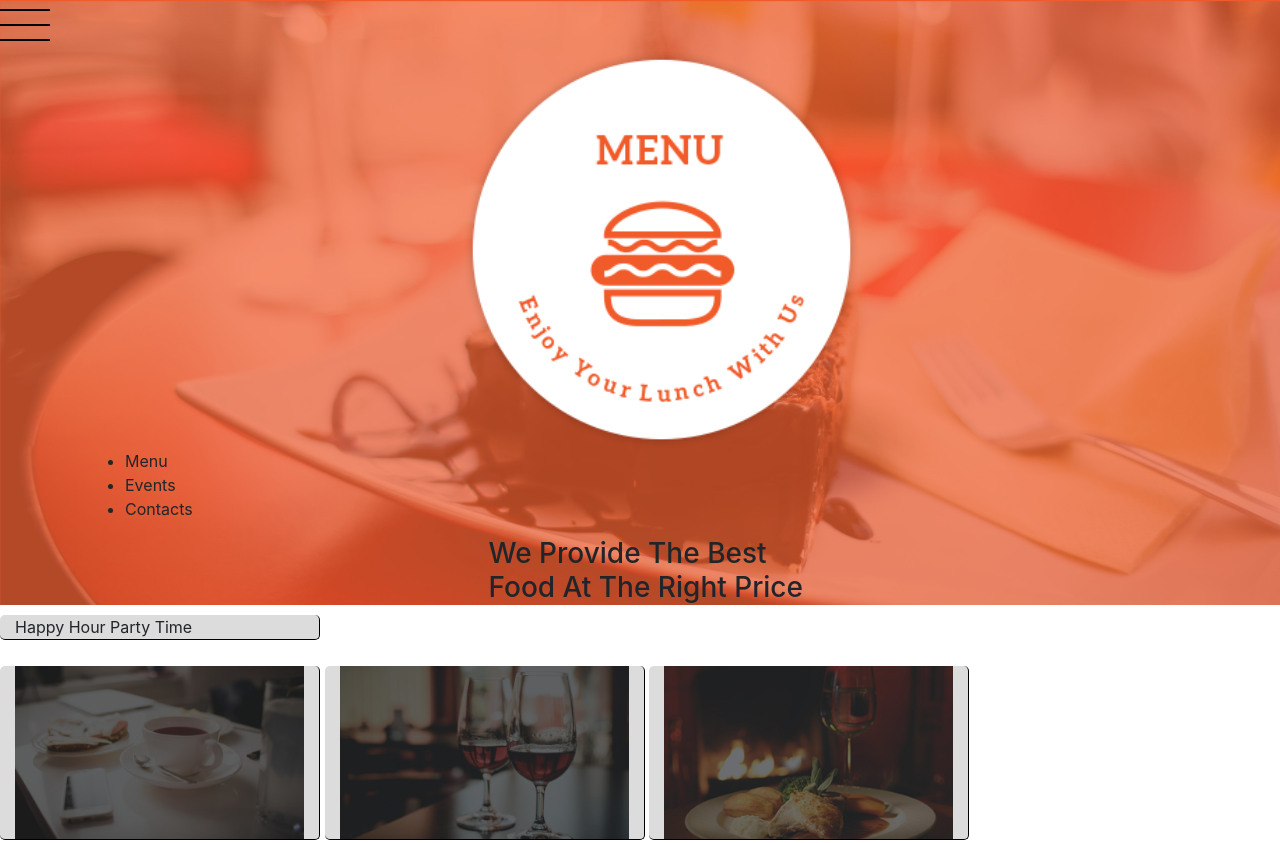
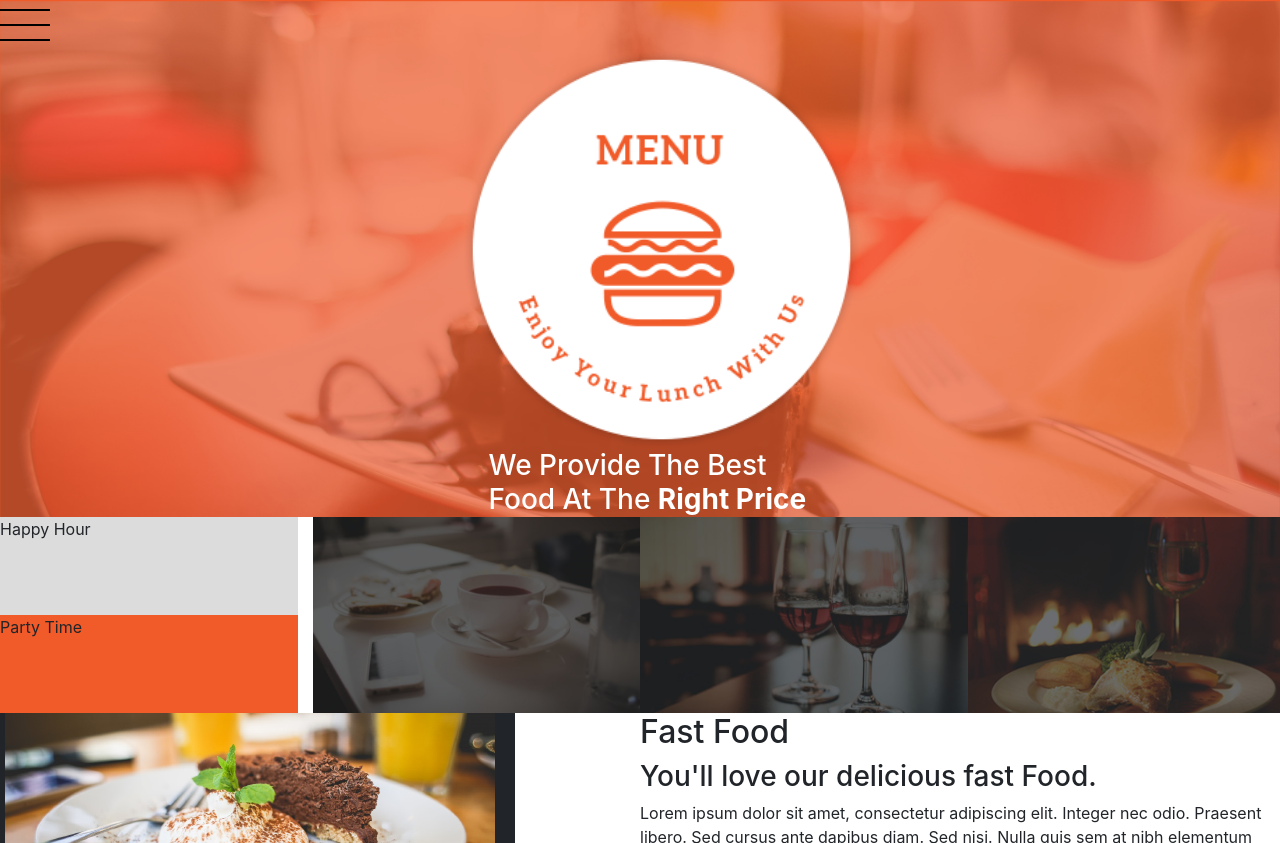
Before and after one commit to Ashleyzawadi/anitaskitchen, a plain HTML site: page index.html in a window 1280 px wide. Shown: the top 843 px of the page. Drawn offline with Linux system fonts and the light colour scheme; a web font is replaced by a local one.

Commit message:
Layout Change header and banner layout

```diff
--- a/css/styles.css
+++ b/css/styles.css
@@ -3,24 +3,50 @@
           background-repeat: repeat;
           background-size: cover;
           height: vh;
+          color: #fff;
 }
+.nav {
+  display: none;
+}
+
 .col-md-4{
      margin-left: 35%;
      margin-right: 35%;
      height: vh;
+     margin-bottom: 0;
 }
+#happyhour{
+  background-color: #dcdcdc;
+  height: 50%;
+  margin: 0;
+  padding: 0;
+  border: 0;
+}
+#partytime {
+  background-color: #F15A29;
+  height: 50%;
+  margin: 0;
+  padding: 0;
+  border: 0;
 
-.row {
-  margin: 5%
 }
-
+.row img{
+  margin: 0;
+  padding: 0;
+  border: 0;
+}
+.party p{
+  margin: 0;
+  padding: 0;
+  border: 0;
+}
 .col-md-6{
        margin: 0;
        padding: 0;
 }
 .col-md-6 img{
-  border-left: solid 20px 	#DCDCDC;
-  border-right: solid 20px 	#DCDCDC;
+  border-left: solid 20px;
+  border-right: solid 20px;
 
 }
 #drinks{
@@ -43,19 +69,13 @@
   height: vh;
 }
 
-.col-md-3 {
-         background-color: #DCDCDC;
-         margin-top: 10px;
-         border-right: solid 1px #000;
-         border-bottom: solid 1px #000;
-         border-radius: 5px;
 
 }
 .email {
-    background-image: url(../images/backgrounds/subscribe.jpg);
-    background-repeat: repeat;
-    background-size: cover;
-    height: vh;
+        background-image: url(../images/backgrounds/subscribe.jpg);
+        background-repeat: repeat;
+        background-size: cover;
+        height: vh;
 }
 .email h3 {
   color: #fff;
--- a/index.html
+++ b/index.html
@@ -13,18 +13,18 @@
 
   <body>
     <div class="header">
-    <!--landing head gallery-->
-    <!--burgericon image-->
-    <img src="images/burgericon.png" class="">
+      <a href = ><img src="images/burgericon.png"></a>
       <img src="images/logoBig.png" class="col-md-4">
       <div class="container">
         <div class="menu-hiding">
+          <nav class = "nav">
             <ul>
-          <li>Menu</li>
-          <li>Events</li>
-          <li>Contacts</li>
+              <li><a href = "#">Menu</a></li>
+              <li><a href = "#">Events</a></li>
+              <li><a href ="#">Contacts</a></li>
             </ul>
-        <h3 class="col-md-4"> We Provide The Best Food At The Right Price </h3>
+         </nav>
+          <h3 class="col-md-4"> We Provide The Best Food At The <strong>Right Price</strong> </h3>
         </div>
       </div>
     </div>
@@ -32,11 +32,15 @@
     <!--logo-->
     <div class="banner">
       <!--breakfast lunch links-->
-    <p class="col-md-3">Happy Hour Party Time</p>
+      <div class = "row">
+        <div class = "col-md-3">
+            <p id= "happyhour">Happy Hour</p>
+            <p id= "partytime">Party Time</p>
+        </div>
           <img src="images/foodtop/breakfast.jpg" class="col-md-3">
           <img src="images/foodtop/lunch.jpg" class="col-md-3">
           <img src="images/foodtop/dinner.jpg" class="col-md-3">
-    <!---bfast lunch dinner menus linked with hover-->
+      </div>
     </div>
     <div class="row">
 
@@ -51,7 +55,7 @@
         <h3>You'll love our delicious fast Food. </h3>
         <p>Lorem ipsum dolor sit amet, consectetur adipiscing elit. Integer nec odio. Praesent libero. Sed cursus ante dapibus diam. Sed nisi. Nulla quis sem at nibh elementum imperdiet. Duis sagittis ipsum. Praesent mauris. Fusce nec tellus sed augue semper
           porta. Mauris massa. Vestibulum lacinia arcu eget nulla. Class aptent taciti sociosqu ad litora torquent per conubia nostra, per inceptos himenaeos. </p>
-      <a href ="gallery.html" class ="nav-item"> VIEW GALLERY</a>
+        <a href="gallery.html" class="nav-item"> VIEW GALLERY</a>
       </div>
     </div>
 
@@ -61,26 +65,26 @@
         <h3>We also produce delicious drinks</h3>
         <p> Lorem ipsum dolor sit amet, consectetur adipiscing elit. Integer nec odio. Praesent libero. Sed cursus ante dapibus diam. Sed nisi. Nulla quis sem at nibh elementum imperdiet. Duis sagittis ipsum. Praesent mauris. Fusce nec tellus sed augue semper
           porta. Mauris massa. Vestibulum lacinia arcu eget nulla. Class aptent taciti sociosqu ad litora torquent per conubia nostra, per inceptos himenaeos. </p>
-        <a href= "gallery.html" class= "nav-item">VIEW GALLERY</a>
+        <a href="gallery.html" class="nav-item">VIEW GALLERY</a>
       </div>
       <div class="col-md-6">
-         <img id= "drinks" src="images/drink1.jpg">
-        <img id= "drinks" src="images/drink2.jpg">
+        <img id="drinks" src="images/drink1.jpg">
+        <img id="drinks" src="images/drink2.jpg">
       </div>
     </div>
 
     <div class="gallery">
 
       <!--pullout gallery-->
-      <div class= "row">
-       <h3 class= "col-md-3">Fast Food</h3>
-       <h3 class= "col-md-3" >Drinks</h3>
-       <h3 class= "col-md-3" >Chicken</h3>
-       <h3 class= "col-md-3" >Rice</h3>
+      <div class="row">
+        <h3 class="col-md-3">Fast Food</h3>
+        <h3 class="col-md-3">Drinks</h3>
+        <h3 class="col-md-3">Chicken</h3>
+        <h3 class="col-md-3">Rice</h3>
         <!--gallery menu-->
-      <img src= "images/fastfood/beefBurger.jpg">
-      <img src = "images/fastfood/chickenBurger.jpg">
-      <img src = "images/fastfood/chickenPizza.jpg">
+        <img src="images/fastfood/beefBurger.jpg">
+        <img src="images/fastfood/chickenBurger.jpg">
+        <img src="images/fastfood/chickenPizza.jpg">
 
       </div>
     </div class="customer">
@@ -89,36 +93,38 @@
     <h4>George Richard</h4>
     <p>Great food! Menu is awesome, their foods are not only great but also in the right price. I highly recommend them :)</p>
 
-    <img src = "images/customers/p1.png" >
-    <img src = "images/customers/p2.png">
-    <img src = "images/customers/p3.png">
+    <img src="images/customers/p1.png">
+    <img src="images/customers/p2.png">
+    <img src="images/customers/p3.png">
     </div>
-    <div class = "col-md-6">
+    <div class="col-md-6">
       <h3>About Menu</h3>
-    <p>We are a little team of 7 members. Proin ut ligula vel nunc egestas porttitor. Morbi lectus risus, iaculis vel, suscipit quis, luctus non, massa. Fusce ac turpis quis ligula lacinia aliquet. Mauris ipsum. Nulla metus metus, ullamcorper vel, tincidunt sed, euismod in, nibh. <p>
+      <p>We are a little team of 7 members. Proin ut ligula vel nunc egestas porttitor. Morbi lectus risus, iaculis vel, suscipit quis, luctus non, massa. Fusce ac turpis quis ligula lacinia aliquet. Mauris ipsum. Nulla metus metus, ullamcorper vel, tincidunt
+        sed, euismod in, nibh.
+      </p>
     </div>
-    <div class = "email">
-        <div class = "row">
+    <div class="email">
+      <div class="row">
 
         <h3>Get our daily food items delivered to your email</h3>
-        <div class = "col-md-4">
+        <div class="col-md-4">
           <form>
-            <input type="email" name = "email-address" placeholder ="Your Email">
+            <input type="email" name="email-address" placeholder="Your Email">
           </form>
         </div>
-          <div class = col-md-4>
-          <button name = "submit">Subscribe</button>
+        <div class=c ol-md-4>
+          <button name="submit">Subscribe</button>
         </div>
       </div>
     </div>
     <div class="footer">
       <!--icon/menu/social media-links--->
-  <img src = "images/footerlogos/logo_white.png">
+      <img src="images/footerlogos/logo_white.png">
       <h2>MENU</h2>
       <h4>That's What We Are</h4>
-  <img src = "images/footerlogos/facebook.png">
-  <img src = "images/footerlogos/pinterest.png">
-  <img src = "images/footerlogos/twitter.png">
+      <img src="images/footerlogos/facebook.png">
+      <img src="images/footerlogos/pinterest.png">
+      <img src="images/footerlogos/twitter.png">
       <h6>2016 Menu Restaurant</h6>
     </div>
 
```
Lines whose indentation alone changed are shown as unchanged.
